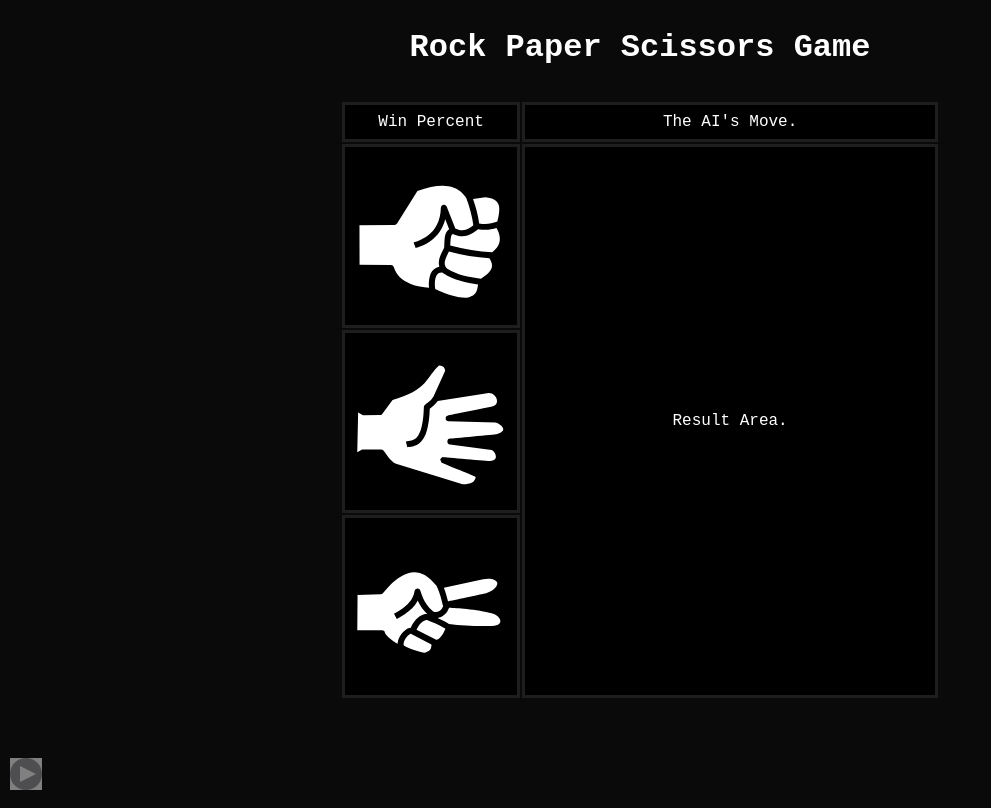
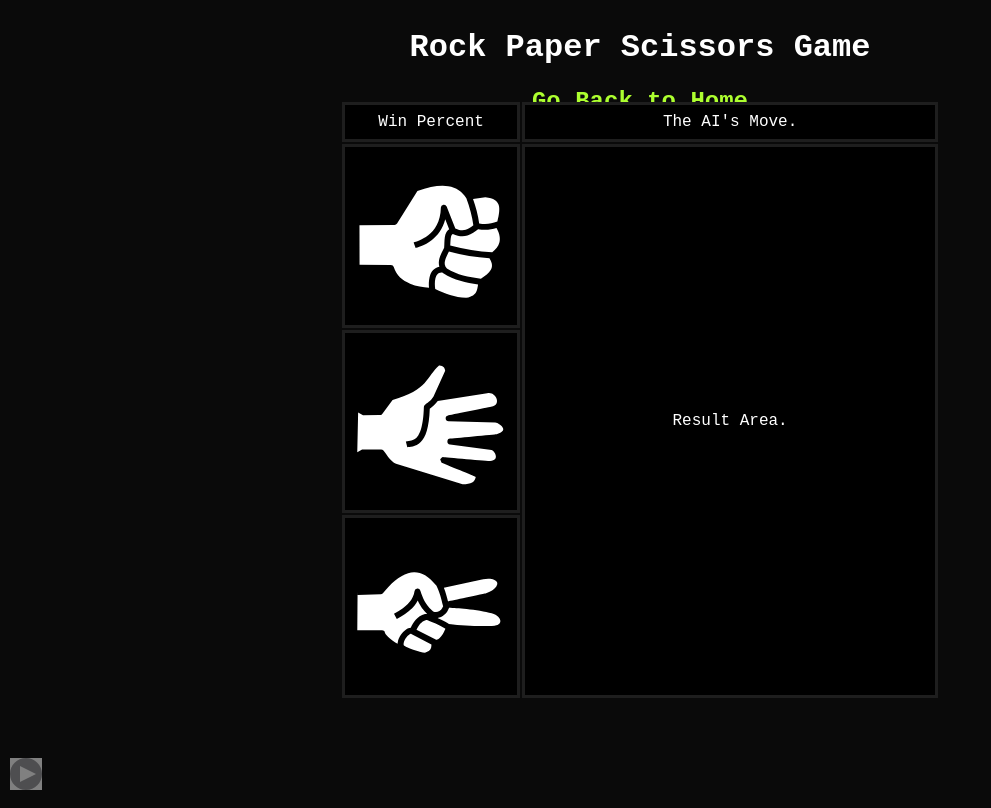
Before and after one commit to Username0103/Username0103.github.io, a website built with webpack: page rps.html in a window 1280 px wide. Shown: the whole page, without its empty margins (0-991 px from the left). Built offline with nearby package versions, Linux system fonts and the light colour scheme.

Commit message:
Added back to home on rps.html and css for it

```diff
--- a/css/rps.css
+++ b/css/rps.css
@@ -3,6 +3,10 @@
 h1, h2 {
     color: white;
     text-align: center;
+}
+
+a {
+  color: greenyellow;
 }
 
 img {
--- a/rps.html
+++ b/rps.html
@@ -10,6 +10,7 @@
 </head>
 <body>
 <h1>Rock Paper Scissors Game</h1>
+<h2><a href="index.html">Go Back to Home</a></h2>
 
 <div id="music-container">
   <div id="music-button">
```
